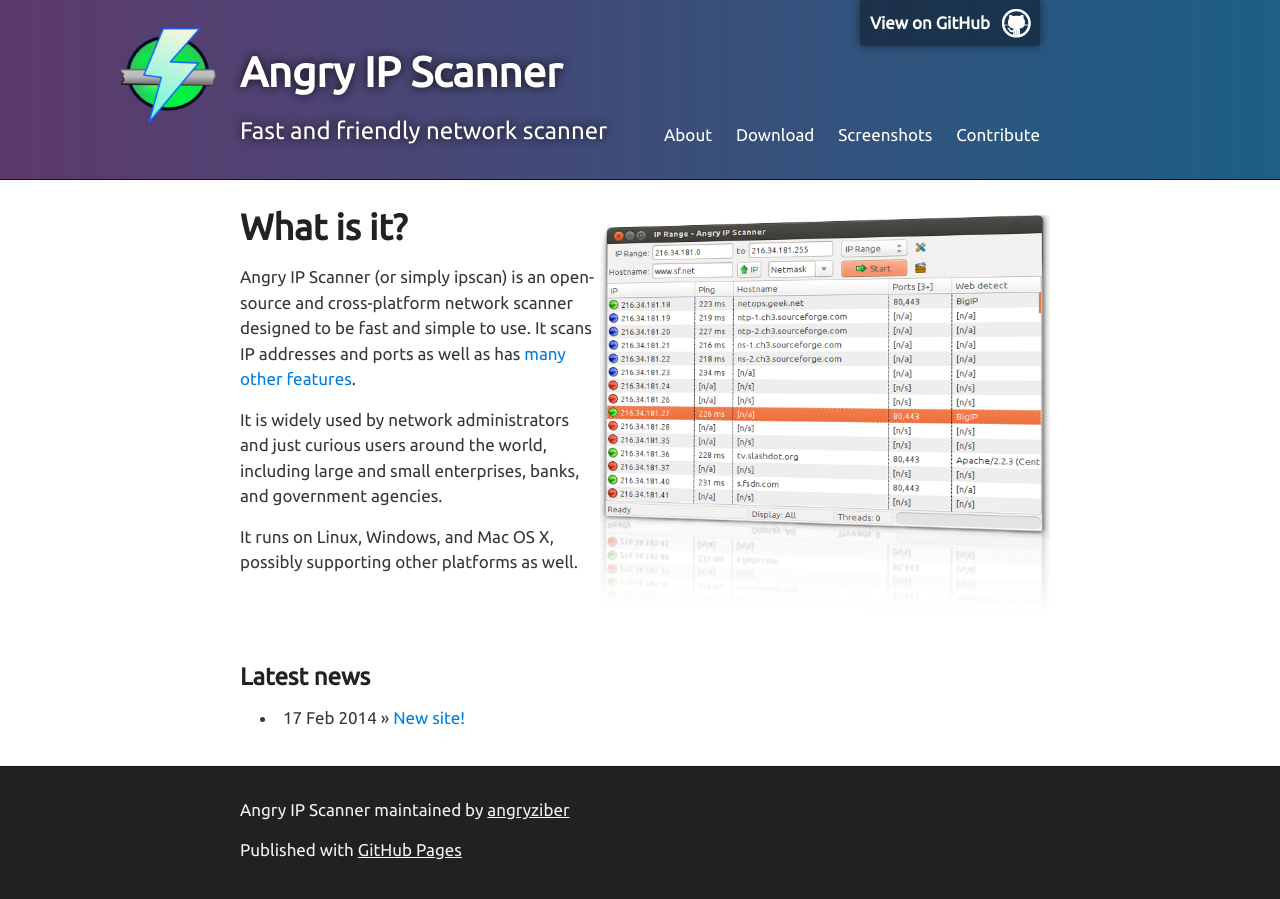
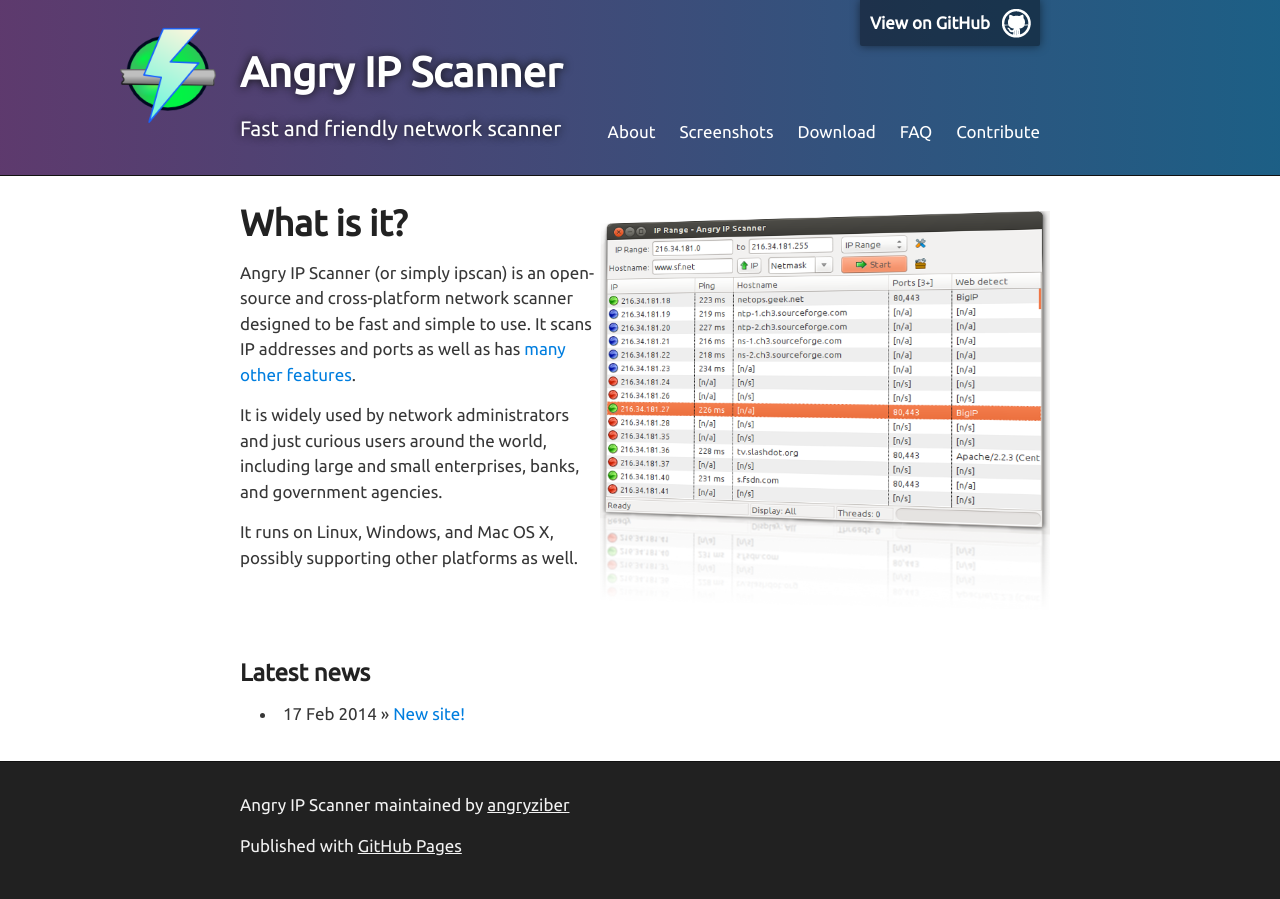
Before and after one commit to angryip/ipscan, a Jekyll site: the page built from index.html, in a window 1280 px wide. Built offline with Jekyll 4.4.1, drawn with Linux system fonts in a browser that asks for light colours.

Commit message:
add faq entry to the menu

```diff
--- a/_layouts/default.html
+++ b/_layouts/default.html
@@ -20,8 +20,9 @@
           <section id="menu">
             <ul>
               <li class="{%if page.url == '/about/index.html'%}active{%endif%}"><a href="/about/">About</a></li>
+              <li class="{%if page.url == '/screenshots/index.html'%}active{%endif%}"><a href="/screenshots/">Screenshots</a></li>
               <li class="{%if page.url == '/download/index.html'%}active{%endif%}"><a href="/download/">Download</a></li>
-              <li class="{%if page.url == '/screenshots/index.html'%}active{%endif%}"><a href="/screenshots/">Screenshots</a></li>
+              <li class="{%if page.url == '/faq/index.html'%}active{%endif%}"><a href="/faq/">FAQ</a></li>
               <li class="{%if page.url == '/contribute/index.html'%}active{%endif%}"><a href="/contribute/">Contribute</a></li>
             </ul>
           </section>
--- a/css/main.css
+++ b/css/main.css
@@ -311,8 +311,9 @@
 }
 
 #project_tagline {
+  right: 0;
   color: #fff;
-  font-size: 24px;
+  font-size: 21px;
   font-weight: 300;
   background: none;
   text-shadow: #111 0px 0px 10px;
@@ -344,7 +345,7 @@
 
 #menu {
   float: right;
-  margin-top: -50px;
+  margin-top: -49px;
 }
 
 #menu ul {
```
